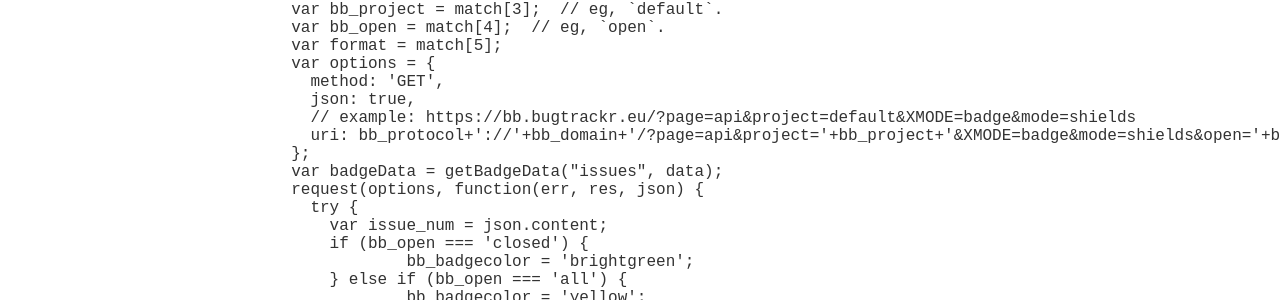
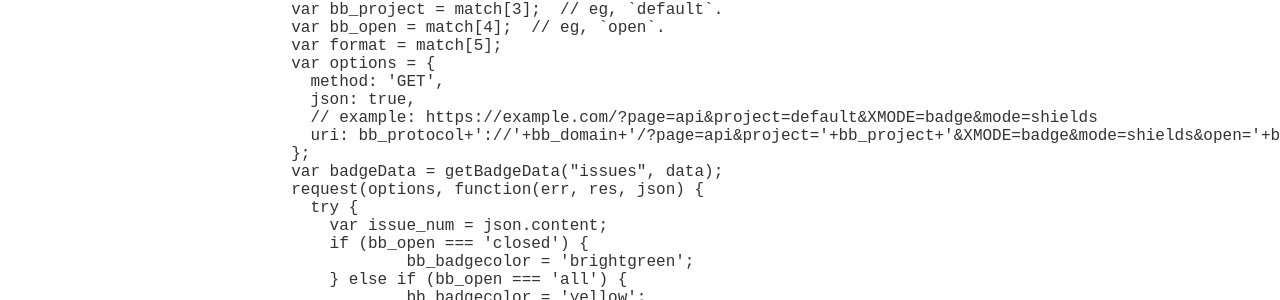
Before and after one commit to bugtrackr/bugtrackr.github.io, a Jekyll site: the page built from api/badges.html, in a window 1280 px wide. Shown: the part 1105-1405 px from the top of the page. Built offline with Jekyll 4.4.1, drawn with Linux system fonts in a browser that asks for light colours; some of the changed text lies outside the part shown.

Commit message:
https://bugtrackr.github.io

```diff
--- a/_config.yml
+++ b/_config.yml
@@ -2,7 +2,7 @@
 title: Bumpy Booby
 description: "Bumpy Booby is a simple, responsive and highly customizable PHP bug tracking system."
 baseurl: "" # the subpath of your site, e.g. /blog
-url: "https://docs.bugtrackr.eu" # the base hostname & protocol for your site
+url: "https://bugtrackr.github.io" # the base hostname & protocol for your site
 
 # Build settings
 markdown: kramdown
--- a/api/badges.html
+++ b/api/badges.html
@@ -71,7 +71,7 @@
   var options = {
     method: 'GET',
     json: true,
-    // example: https://bb.bugtrackr.eu/?page=api&project=default&XMODE=badge&mode=shields
+    // example: https://example.com/?page=api&project=default&XMODE=badge&mode=shields
     uri: bb_protocol+'://'+bb_domain+'/?page=api&project='+bb_project+'&XMODE=badge&mode=shields&open='+bb_open
   };
   var badgeData = getBadgeData("issues", data);
--- a/robots.txt
+++ b/robots.txt
@@ -1,2 +1,2 @@
 User-agent: *
-Sitemap: https://bugtrackr.eu/sitemap.xml
+Sitemap: https://bugtrackr.github.io/sitemap.xml
--- a/wiki/captcha.html
+++ b/wiki/captcha.html
@@ -87,5 +87,5 @@
 // text color
 'signature_color'  => '#CBDC62',
 // Signature text
-'image_signature'  => 'bugtrackr.eu',
+'image_signature'  => 'bugtrackr',
 </pre>
```
